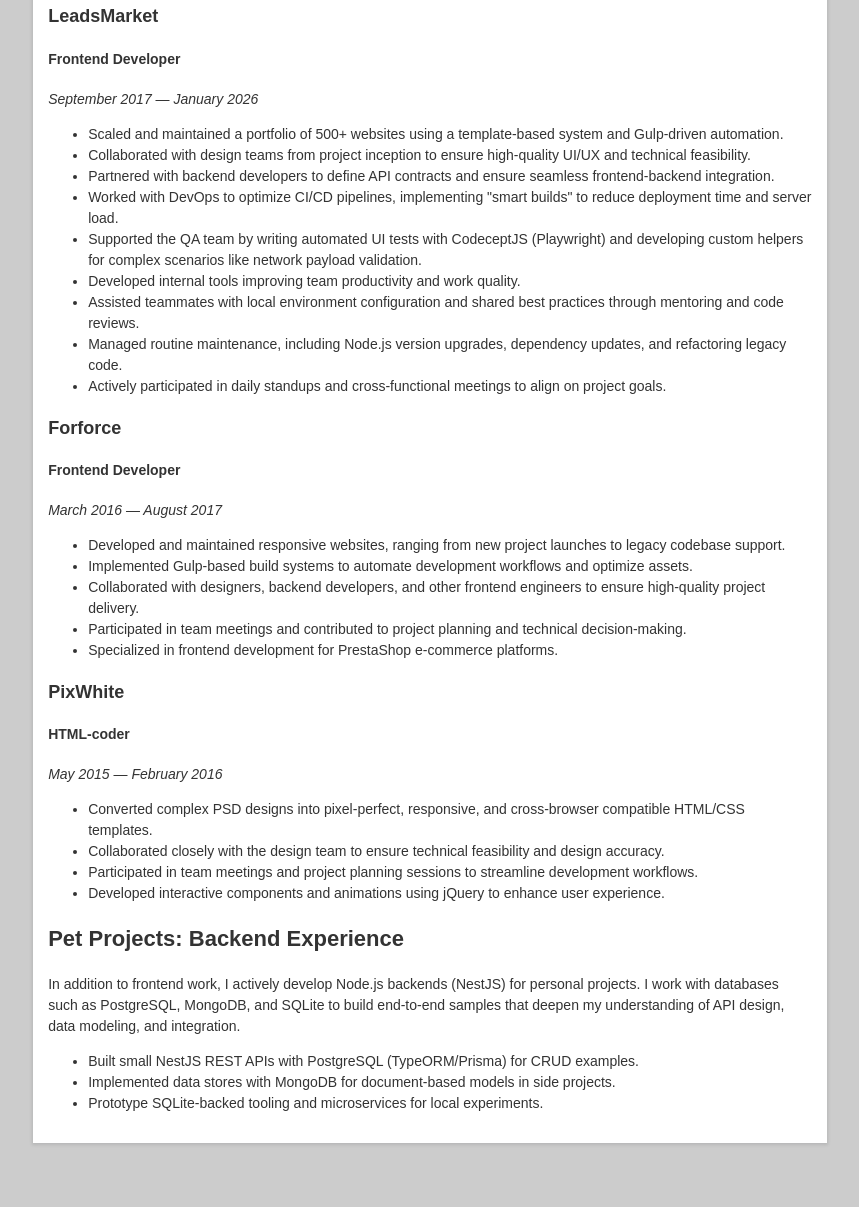
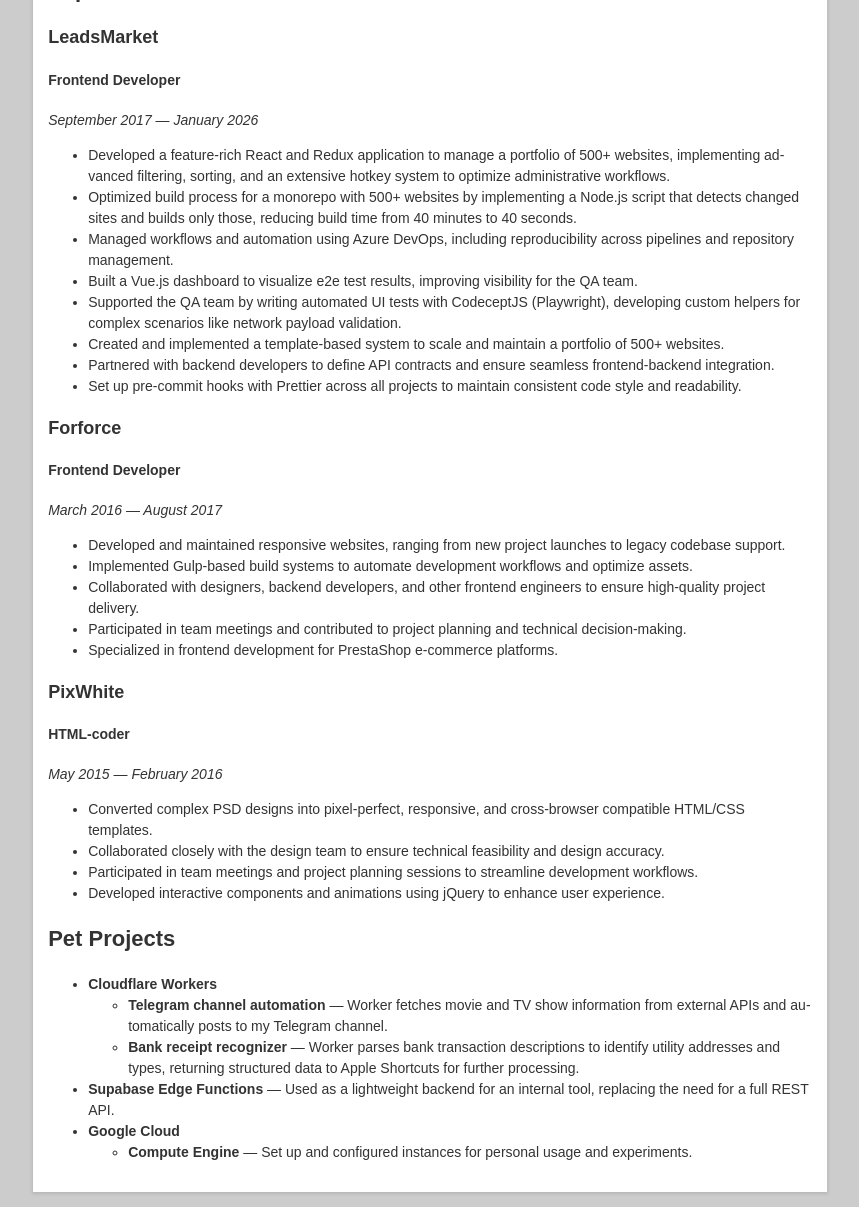
Before and after one commit to dyaroman/diachenko.pp.ua, a plain HTML site: page index.html in a window 1280 px wide. Shown: the part 362-1569 px from the top of the page, without its empty margins (210-1069 px from the left). Before the commit the page ends 1520 px from the top, so only its background shows below. Drawn offline with Linux system fonts and the light colour scheme; a web font is replaced by a local one.

Commit message:
refactor: update skills list and enhance project descriptions in resume

```diff
--- a/index.css
+++ b/index.css
@@ -110,8 +110,7 @@
 
 @media (min-width: 720px) {
   .skills-list {
-    display: grid;
-    grid-template-columns: repeat(2, 1fr);
+    columns: 2;
   }
 }
 
--- a/index.html
+++ b/index.html
@@ -79,13 +79,16 @@
         <h2>Skills</h2>
         <ul class="skills-list">
           <li>English: Upper-Intermediate</li>
-          <li>JS: Senior</li>
           <li>HTML: Nunjucks, Twig</li>
           <li>CSS: SCSS, LESS</li>
-          <li>Frameworks: Vue, React, Next.js</li>
-          <li>Backend: NodeJS, NestJS</li>
+          <li>JS: Vue, React</li>
+          <li>Backend: NodeJS, Hono</li>
           <li>Database: MongoDB, PostgreSQL, SQLite</li>
-          <li>Other: Git, Docker, CodeceptJS (Playwright), Gulp, Vite</li>
+          <li>
+            Tools & Testing: Git, Azure DevOps, Docker, CodeceptJS (Playwright),
+            Vite, Gulp
+          </li>
+          <li>Cloud/Services: Cloudflare Workers, Supabase, Google Cloud</li>
         </ul>
       </section>
 
@@ -97,41 +100,41 @@
           <em>September 2017 — January 2026</em>
           <ul>
             <li>
-              Scaled and maintained a portfolio of 500+ websites using a
-              template-based system and Gulp-driven automation.
+              Developed a feature-rich React and Redux application to manage a
+              portfolio of 500+ websites, implementing advanced filtering,
+              sorting, and an extensive hotkey system to optimize administrative
+              workflows.
             </li>
             <li>
-              Collaborated with design teams from project inception to ensure
-              high-quality UI/UX and technical feasibility.
+              Optimized build process for a monorepo with 500+ websites by
+              implementing a Node.js script that detects changed sites and
+              builds only those, reducing build time from 40 minutes to 40
+              seconds.
+            </li>
+            <li>
+              Managed workflows and automation using Azure DevOps, including
+              reproducibility across pipelines and repository management.
+            </li>
+            <li>
+              Built a Vue.js dashboard to visualize e2e test results, improving
+              visibility for the QA team.
+            </li>
+            <li>
+              Supported the QA team by writing automated UI tests with
+              CodeceptJS (Playwright), developing custom helpers for complex
+              scenarios like network payload validation.
+            </li>
+            <li>
+              Created and implemented a template-based system to scale and
+              maintain a portfolio of 500+ websites.
             </li>
             <li>
               Partnered with backend developers to define API contracts and
               ensure seamless frontend-backend integration.
             </li>
             <li>
-              Worked with DevOps to optimize CI/CD pipelines, implementing
-              "smart builds" to reduce deployment time and server load.
-            </li>
-            <li>
-              Supported the QA team by writing automated UI tests with
-              CodeceptJS (Playwright) and developing custom helpers for complex
-              scenarios like network payload validation.
-            </li>
-            <li>
-              Developed internal tools improving team productivity and work
-              quality.
-            </li>
-            <li>
-              Assisted teammates with local environment configuration and shared
-              best practices through mentoring and code reviews.
-            </li>
-            <li>
-              Managed routine maintenance, including Node.js version upgrades,
-              dependency updates, and refactoring legacy code.
-            </li>
-            <li>
-              Actively participated in daily standups and cross-functional
-              meetings to align on project goals.
+              Set up pre-commit hooks with Prettier across all projects to
+              maintain consistent code style and readability.
             </li>
           </ul>
         </article>
@@ -190,25 +193,37 @@
       </section>
 
       <section>
-        <h2>Pet Projects: Backend Experience</h2>
-        <p>
-          In addition to frontend work, I actively develop Node.js backends
-          (NestJS) for personal projects. I work with databases such as
-          PostgreSQL, MongoDB, and SQLite to build end-to-end samples that
-          deepen my understanding of API design, data modeling, and integration.
-        </p>
+        <h2>Pet Projects</h2>
         <ul>
           <li>
-            Built small NestJS REST APIs with PostgreSQL (TypeORM/Prisma) for
-            CRUD examples.
+            <strong>Cloudflare Workers</strong>
+            <ul>
+              <li>
+                <strong>Telegram channel automation</strong> — Worker fetches
+                movie and TV show information from external APIs and
+                automatically posts to my Telegram channel.
+              </li>
+              <li>
+                <strong>Bank receipt recognizer</strong> — Worker parses bank
+                transaction descriptions to identify utility addresses and
+                types, returning structured data to Apple Shortcuts for further
+                processing.
+              </li>
+            </ul>
           </li>
           <li>
-            Implemented data stores with MongoDB for document-based models in
-            side projects.
+            <strong>Supabase Edge Functions</strong> — Used as a lightweight
+            backend for an internal tool, replacing the need for a full REST
+            API.
           </li>
           <li>
-            Prototype SQLite-backed tooling and microservices for local
-            experiments.
+            <strong>Google Cloud</strong>
+            <ul>
+              <li>
+                <strong>Compute Engine</strong> — Set up and configured
+                instances for personal usage and experiments.
+              </li>
+            </ul>
           </li>
         </ul>
       </section>
```
